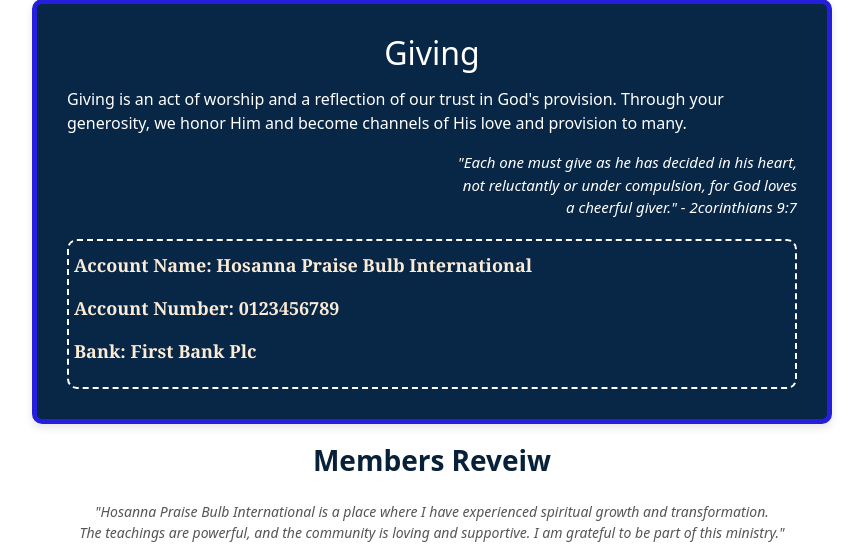
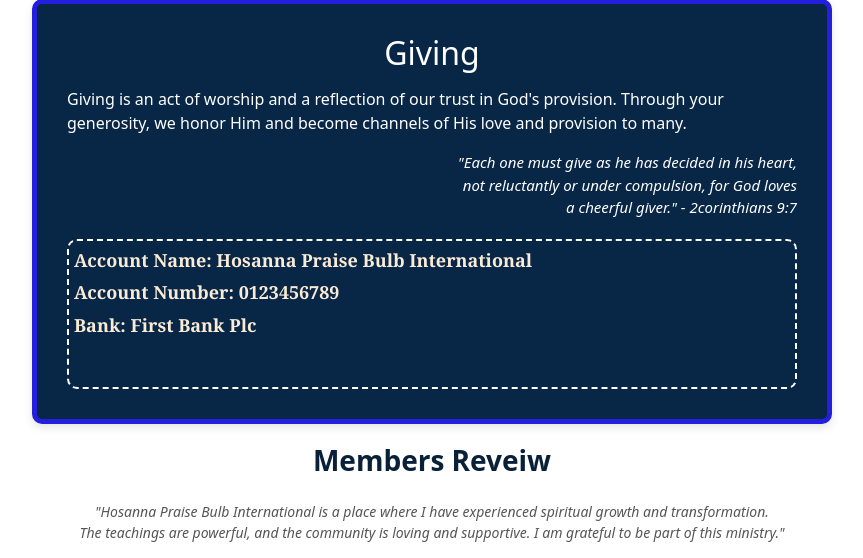
Before and after one commit to hpbulb/HosannaPraiseBulbInternational, a PHP site: page / in a window 1280 px wide. Shown: the part 1166-1724 px from the top of the page, without its empty margins (208-1071 px from the left). Run offline with PHP 8.4, Linux system fonts and the light colour scheme.

Commit message:
Update style.css

```diff
--- a/style.css
+++ b/style.css
@@ -159,7 +159,8 @@ small{
     justify-content: start;
     align-items: start;
     margin-left: 5px;
-    margin-top: 10.7px;
+    margin-top: 5.7px;
+    margin-bottom: 5.7px;
     font-weight: bold;
     font-size: 18px;
     font-family: Cambria, Cochin, Georgia, Times, 'Times New Roman', serif;
```
